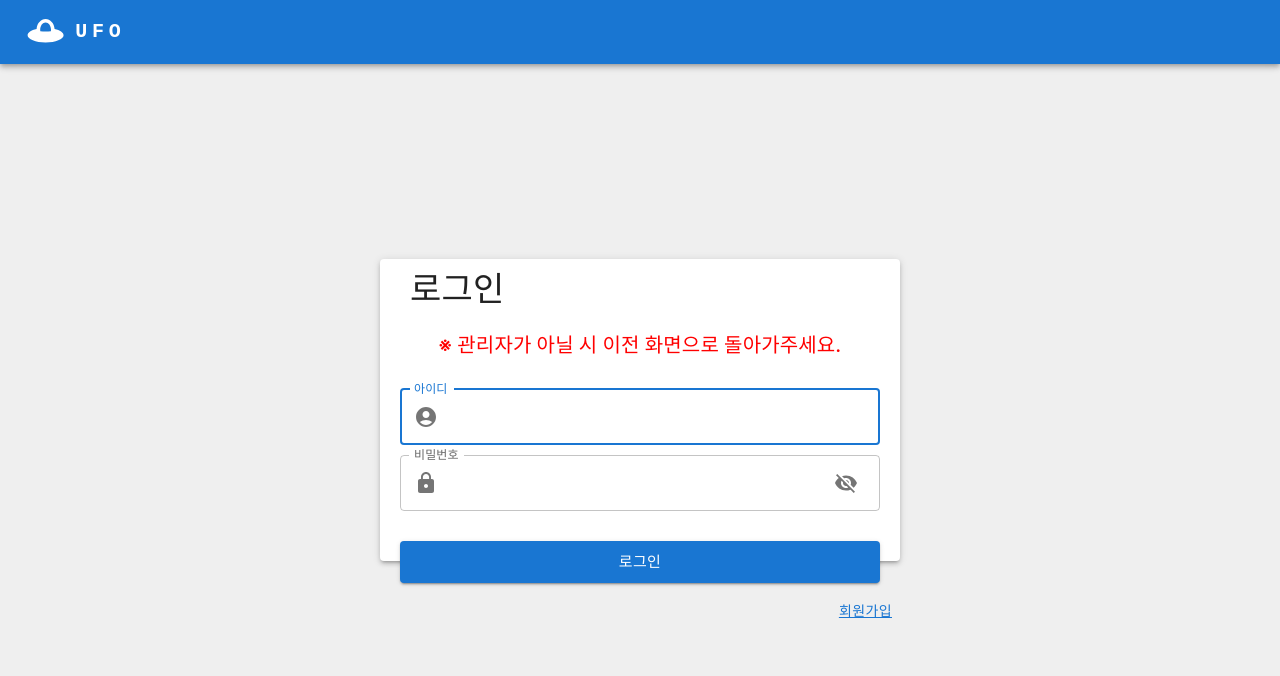
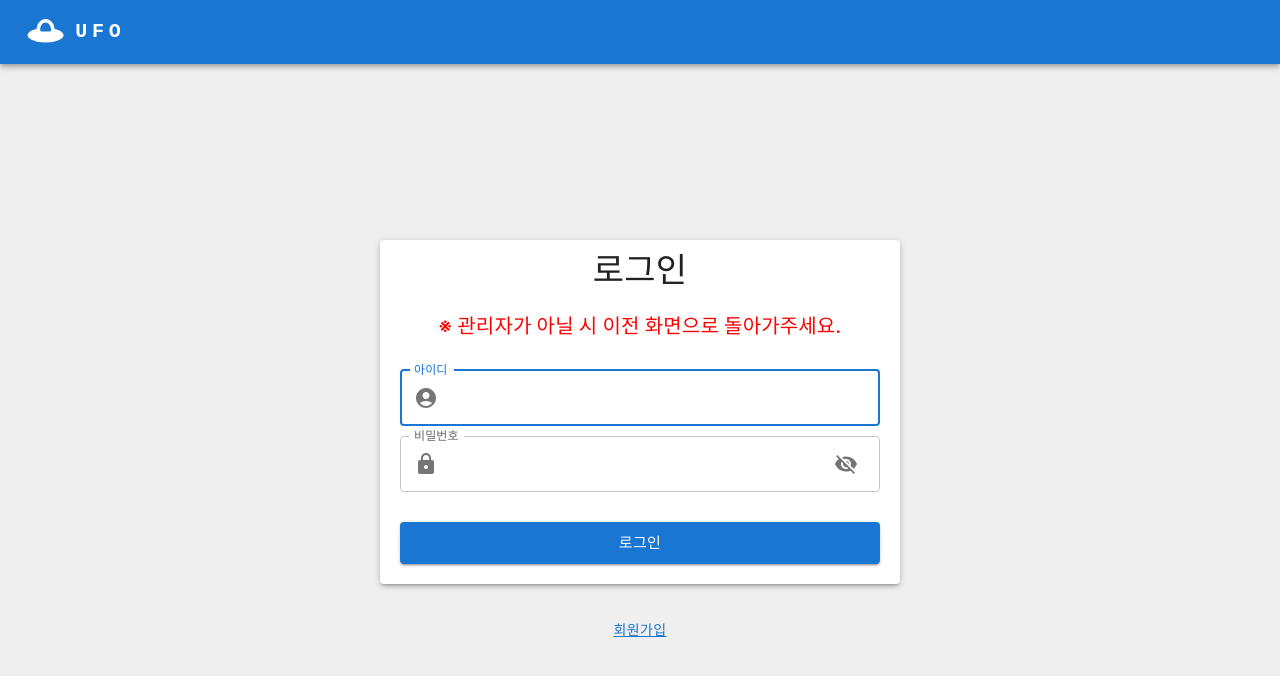
Before and after one commit to UFO-System/ufo-front, a React (Vite) app: page / in a window 1280 px wide. Shown: the top 676 px of the page. Built offline with nearby package versions, Linux system fonts and the light colour scheme.

Commit message:
css 파일 수정, className 지정

```diff
--- a/src/components/Mobile/Order/OrderPage1.jsx
+++ b/src/components/Mobile/Order/OrderPage1.jsx
@@ -97,20 +97,20 @@ const OrderPage1 = () => {
       {/* 음식 메뉴 */}
       <div className='menu'>
         <h5>{menu1} {count1} 개
-        <Button variant="contained" onClick={minus1} style={{background:'red'}}> - </Button>
-        <Button variant="contained" onClick={plus1}> + </Button></h5>
+        <Button className = 'btn' variant="contained" onClick={minus1} style={{background:'red'}}> - </Button>
+        <Button className = 'btn' variant="contained" onClick={plus1}> + </Button></h5>
         <p>{price1} 원</p>
       </div>
       <div className='menu'>
         <h5>{menu2} {count2} 개
-        <Button variant="contained" onClick={minus2} style={{background:'red'}}> - </Button>
-        <Button variant="contained" onClick={plus2}> + </Button></h5>
+        <Button className = 'btn' variant="contained" onClick={minus2} style={{background:'red'}}> - </Button>
+        <Button className = 'btn' variant="contained" onClick={plus2}> + </Button></h5>
         <p>{price2} 원</p>
       </div>
       <div className='menu'>
         <h5>{menu3} {count3} 개
-        <Button variant="contained" onClick={minus3} style={{background:'red'}}> - </Button>
-        <Button variant="contained" onClick={plus3}> + </Button></h5>
+        <Button className = 'btn' variant="contained" onClick={minus3} style={{background:'red'}}> - </Button>
+        <Button className = 'btn' variant="contained" onClick={plus3}> + </Button></h5>
         <p>{price3} 원</p>
       </div>
       {/* 음식 수량, 금액 계산 */}
--- a/src/components/Mobile/Order/css/OrderPage.css
+++ b/src/components/Mobile/Order/css/OrderPage.css
@@ -1,9 +1,5 @@
 .app{
   text-align: center;
-}
-h4{
-  text-align: left;
-  padding-left: 20px;
 }
 .name{
   display: flex;
@@ -19,7 +15,7 @@ h4{
   padding-left: 20px;
   text-align: left;
 }
-Button{
+.btn{
   float:right;
   margin: 5px;
 }
```
